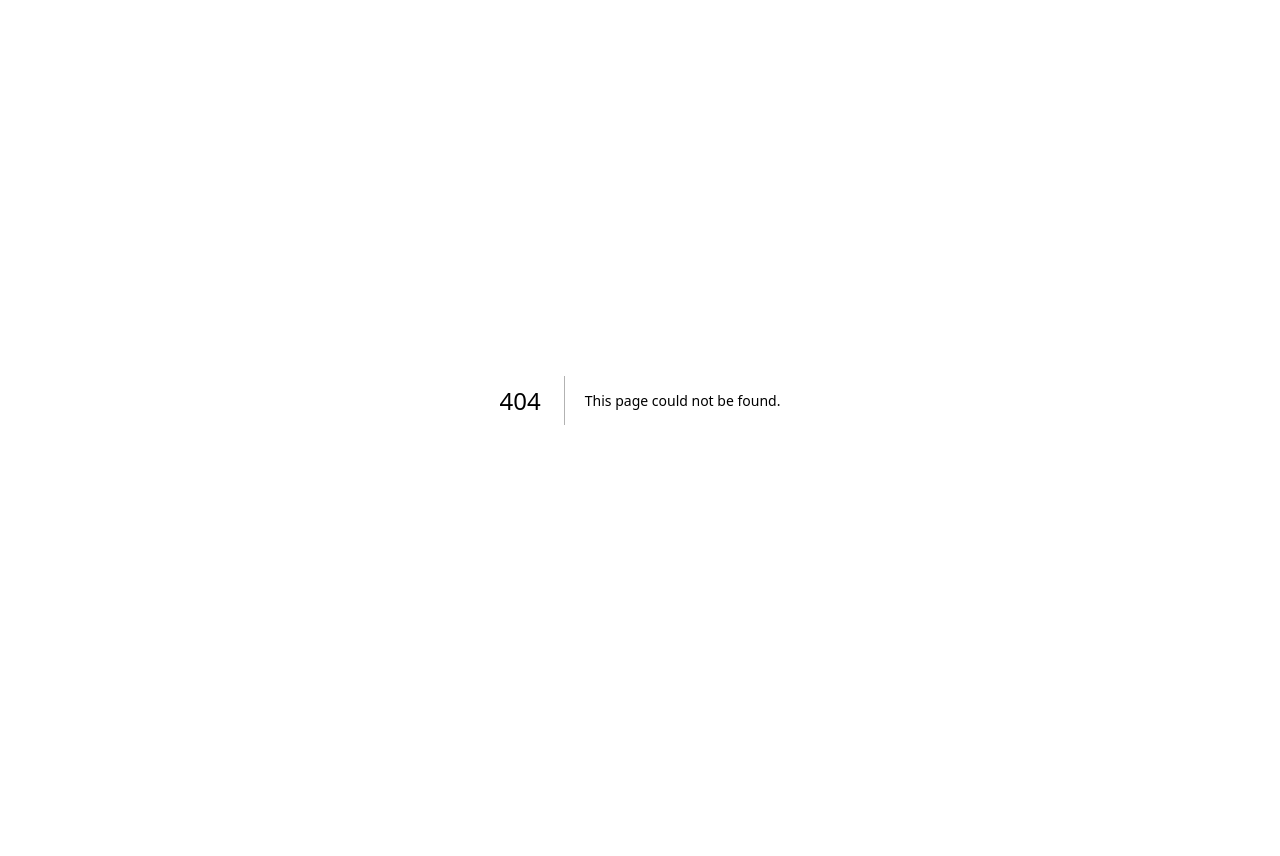
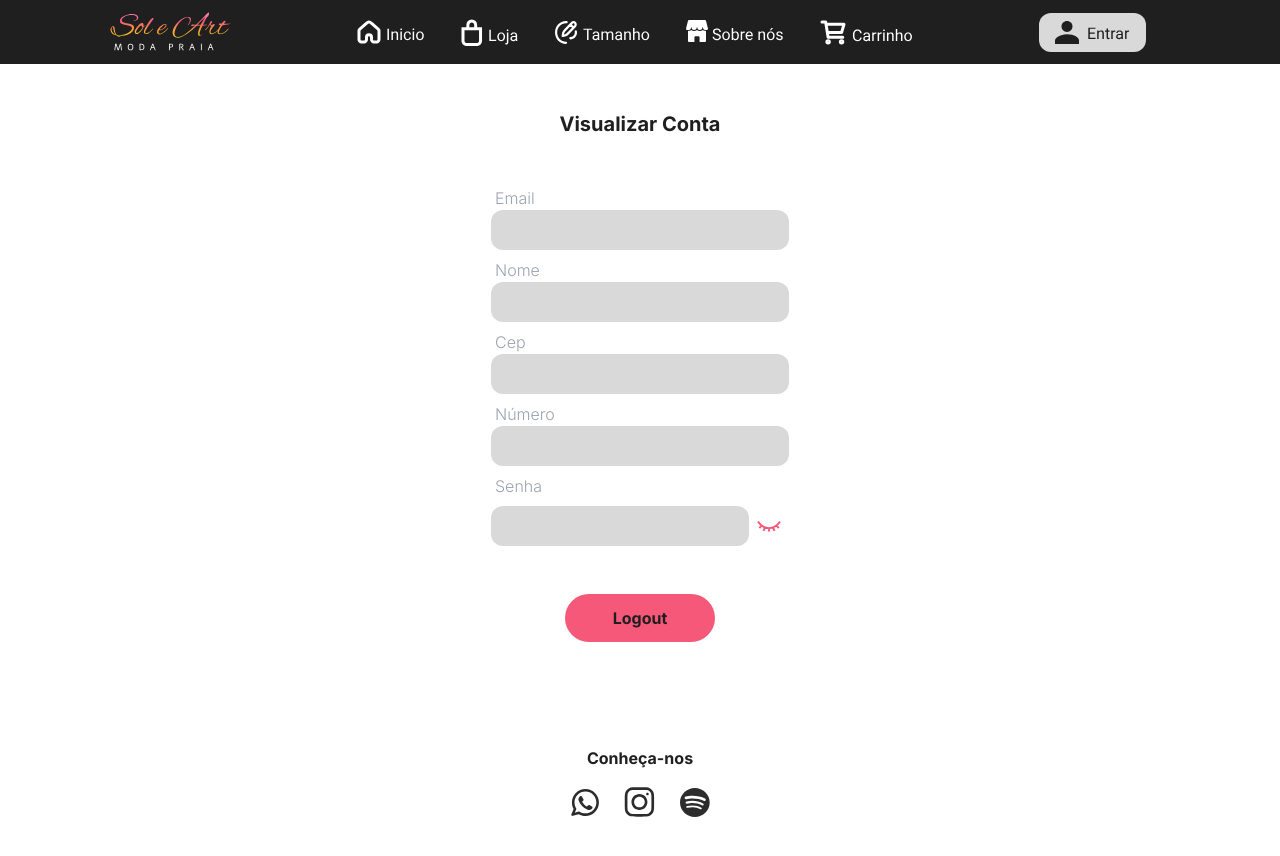
Before and after one commit to Alefthiago/Sol-e-Art, a Next.js app in the folder front/: page /userdata in a window 1280 px wide. Before the commit this address had no page. Shown: the top 856 px of the page. Before the commit the page ends 800 px from the top, so only its background shows below. Built offline with nearby package versions, Linux system fonts and the light colour scheme.

Commit message:
Pagina de usuario (dados)
feito apenas o front.

```diff
--- a/front/src/app/components/shop-car.tsx
+++ b/front/src/app/components/shop-car.tsx
@@ -92,7 +92,7 @@ export function ShopCar() {
   // Calcular o total do carrinho
   const getTotalPrice = () => {
     return cartItems.reduce((total, item) => total + item.price * item.quantity, 0).toFixed(2);
-  };
+};
 
   return (
 
--- a/front/src/app/register/page.tsx
+++ b/front/src/app/register/page.tsx
@@ -6,6 +6,7 @@ import { useState } from "react";
 
 const Register: React.FC = () => {
 
+  //funcao esconder e mostrar senhas
   const [showPassword, setShowPassword] = useState(false);
 
   const togglePasswordVisibility = () => {
--- /dev/null
+++ b/front/src/app/userdata/page.tsx
@@ -0,0 +1,61 @@
+"use client";
+import React from 'react'
+import { Navbar } from '../components/navbar'
+import { useState } from 'react';
+import { Know } from '../components/getknow';
+
+// Tela de configuracao de usuário
+const UserData = () => {
+
+    const [showPassword, setShowPassword] = useState(false);
+
+    const togglePasswordVisibility = () => {
+        setShowPassword(!showPassword);
+    };
+
+    return (
+        <>
+            <Navbar />
+
+            {/* Informações de tela */}
+            <div className='flex justify-center items-center h-screen flex-col gap-12'>
+                <p className='text-blackcontent text-center font-bold text-xl'>Visualizar Conta</p>
+                <div className='flex flex-col'>
+                    <span className='text-gray-400 font-light ml-1'>Email</span>
+                    <input className='focus:border-pinks border-none rounded-xl text-blackcontent bg-whitegray mb-2 focus-within:ring-pink ' type="email" id='email' name='email' />
+                    <span className='text-gray-400 font-light ml-1'>Nome</span>
+                    <input className='focus:border-pinks border-none rounded-xl text-blackcontent bg-whitegray mb-2 focus-within:ring-pink ' type="text" id='name' name='name' />
+                    <span className='text-gray-400 font-light ml-1'>Cep</span>
+                    <input className='focus:border-pinks border-none rounded-xl text-blackcontent bg-whitegray mb-2 focus-within:ring-pink ' type="text" id='cep' name='cep' />
+                    <span className='text-gray-400 font-light ml-1'>Número</span>
+                    <input className='focus:border-pinks border-none rounded-xl text-blackcontent bg-whitegray mb-2 focus-within:ring-pink ' type="text" id='number' name='number' />
+                    <span className='text-gray-400 font-light ml-1'>Senha</span>
+                    <div className='flex'>
+                        <input className='focus:border-pinks border-none rounded-xl text-blackcontent bg-whitegray my-2 focus-within:ring-pinks' type={showPassword ? "text" : "password"} id='password' name='password' />
+                        <button type="button" onClick={togglePasswordVisibility} className="mx-2">
+                            {showPassword ? (
+                                <svg height="26" width="26" fill="none" viewBox="0 0 22 14" xmlns="http://www.w3.org/2000/svg">
+                                    <path d="M1.77629 7C3.61959 9.867 6.51982 12.5 11 12.5C15.4802 12.5 18.3805 9.867 20.2238 7C18.3805 4.133 15.4802 1.5 11 1.5C6.51982 1.5 3.61959 4.133 1.77629 7ZM0.234194 6.61412C2.19938 3.37616 5.5653 0 11 0C16.4347 0 19.8007 3.37616 21.7658 6.61412L22 7L21.7658 7.38587C19.8007 10.6239 16.4347 14 11 14C5.5653 14 2.19938 10.6239 0.234194 7.38587L0 7L0.234194 6.61412ZM11 3.125C8.83521 3.125 7.08033 4.85987 7.08033 7C7.08033 9.14012 8.83521 10.875 11 10.875C13.1648 10.875 14.9197 9.14012 14.9197 7C14.9197 4.85987 13.1648 3.125 11 3.125Z" fill="#F6587A" fillRule="evenodd" />
+                                </svg>
+                            ) : (
+                                <svg height="20" width="24" fill="none" viewBox="0 0 24 11" xmlns="http://www.w3.org/2000/svg">
+                                    <path d="M4.4375 5L2.375 7.66667M23 1C22.1216 2.4196 20.9939 3.8392 19.5636 5.00133M19.5636 5.00133C17.6354 6.568 15.1577 7.66667 12 7.66667M19.5636 5.00133L19.5625 5M19.5636 5.00133L21.625 7.66667M12 7.66667C6.5 7.66667 3.0625 4.33333 1 1M12 7.66667V11M16.125 7L17.5 10.3333M7.875 7L6.5 10.3333" stroke="#F6587A" strokeWidth="2" />
+                                </svg>
+                            )}
+                        </button>
+                    </div>
+
+                    <div className='flex justify-center mt-10 mb-20'>
+                        <button className='py-3 px-12 bg-pinks text-blackcontent font-bold rounded-3xl cursor-pointer hover:bg-pink-300'> Logout </button>
+                        {/* <div className="border-gray-300 h-20 w-20 animate-spin rounded-full border-8 border-t-blue-600" /> */}
+                    </div>
+
+                    <Know></Know>
+
+                </div>
+            </div>
+        </>
+    )
+}
+
+export default UserData
```
